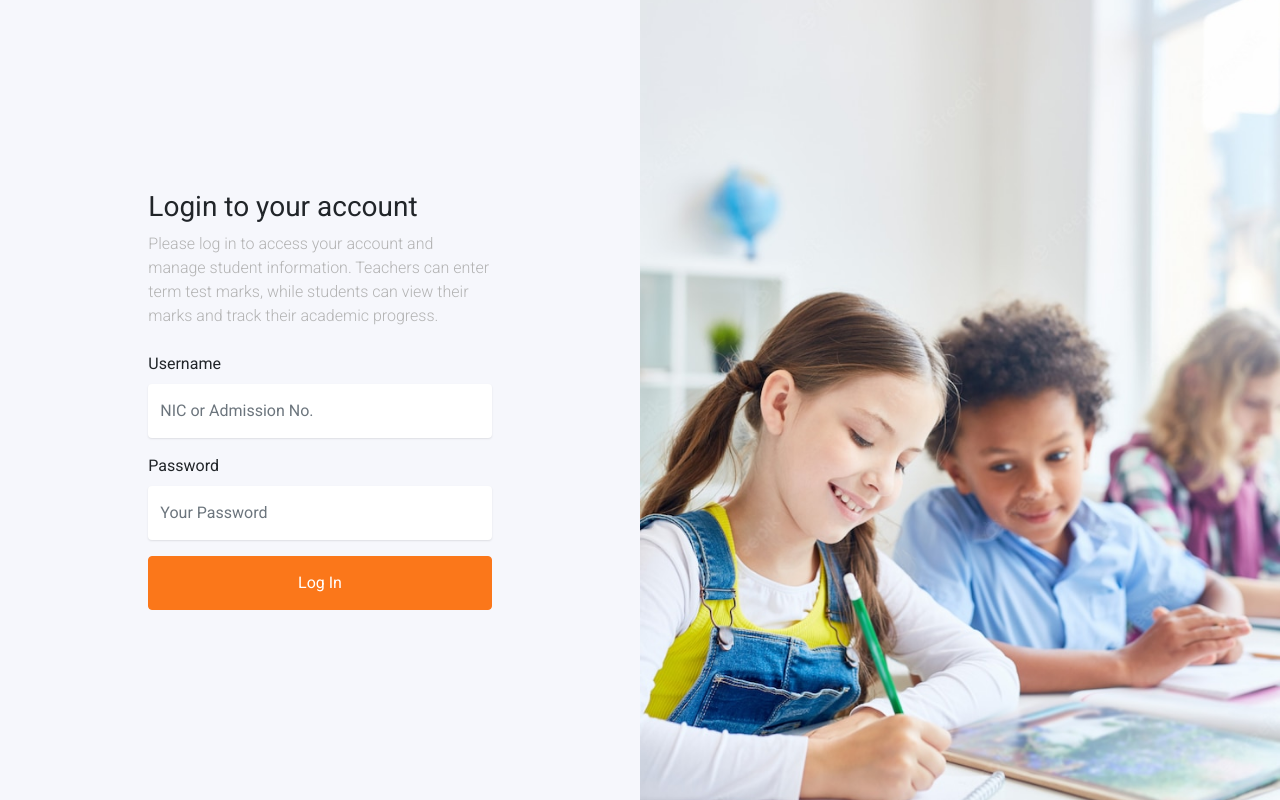
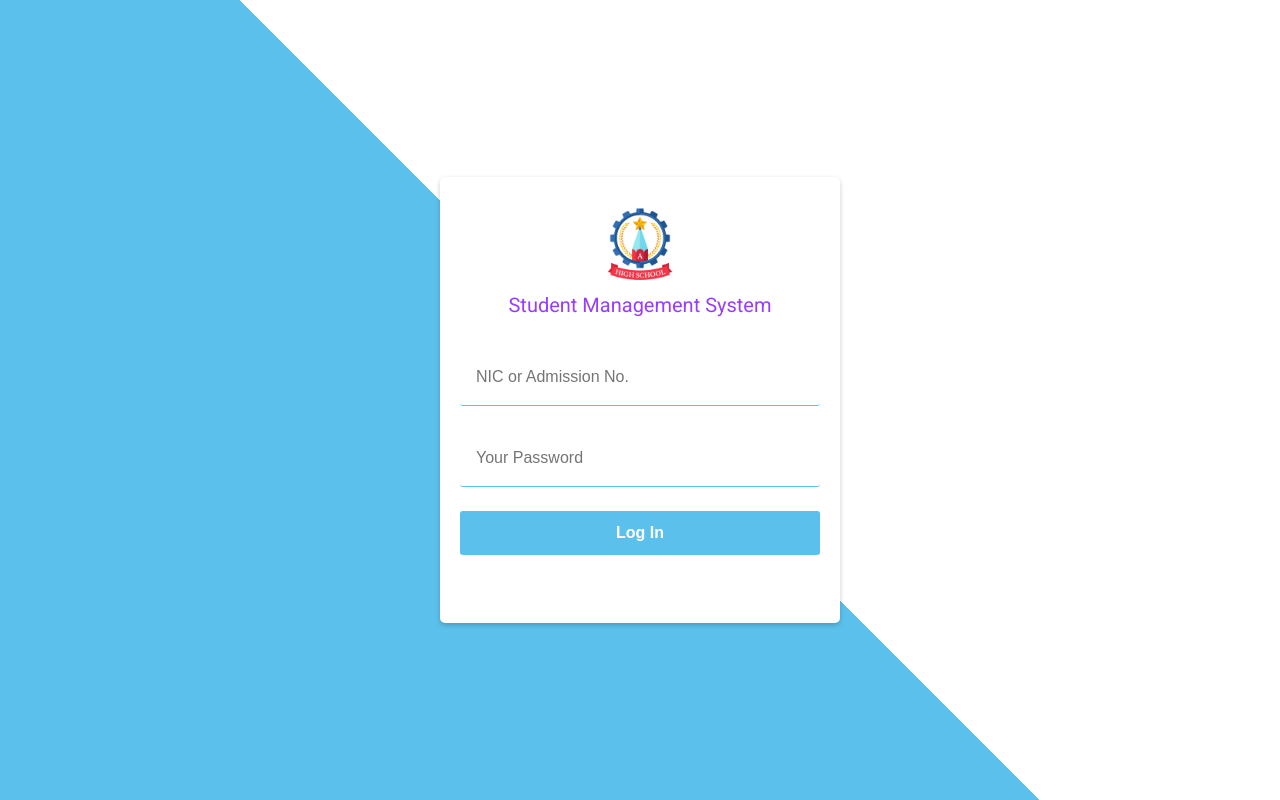
Before and after one commit to ogolafreeman/SMS, a PHP site: page / in a window 1280 px wide. Run offline with PHP 8.4, Linux system fonts and the light colour scheme; some libraries are stand-ins or nearby versions.

Commit message:
page UI Updated

```diff
--- a/index.php
+++ b/index.php
@@ -9,56 +9,53 @@
     <meta http-equiv="X-UA-Compatible" content="IE=edge">
     <meta name="viewport" content="width=device-width, initial-scale=1.0">
     <title>Student Management System</title>
-    <link rel="shortcut icon" href="Media/Richmond Colleg LOGO.png" type="image/x-icon">
+    <link rel="shortcut icon" href="https://img.freepik.com/free-vector/hand-drawn-pencil-high-school-logo_23-2149689302.jpg?w=900&t=st=1694527035~exp=1694527635~hmac=8e02c01f5752c7f5d7ff35f802f5c0943179870c4028ad3a81221ef9cc71300d" type="image/x-icon">
     <link rel="stylesheet" href="css/bootstrap.min.css">
     <link rel="stylesheet" href="css/style_home.css">
+    <link rel="stylesheet" href="./css/login.css">
+    <link rel="stylesheet" href="./css/preloader.css">
     <script src="https://cdn.jsdelivr.net/npm/sweetalert2@11"></script>
-    <title>Student Management System</title>
 </head>
 
 <body>
-    <div class="d-lg-flex half">
-        <div class="bg order-1 order-md-2" style="background-image: url('Media/kids.jpg'); background-position: center; background-size: cover;"></div>
-        <div class="contents order-2 order-md-1">
-            <div class="container">
-                <div class="row align-items-center justify-content-center">
-                    <div class="col-md-7">
-                        <h3>Login to your account</h3>
-                        <?php if (isset($_GET['error'])) { ?>
-                            <script>
-                                Swal.fire({
-                                    icon: 'warning',
-                                    title: 'Oops...',
-                                    text: "<?= $_GET['error'] ?>"
-                                })
-                            </script>
-                        <?php } ?>
-                        <p class="mb-4">Please log in to access your account and manage student information.
-                            Teachers can enter term test marks, while students can view their marks and track
-                            their academic progress.</p>
-                        <form action="data/login-data.php" method="post">
-                            <div class="form-group first">
-                                <label for="username">Username</label>
-                                <input type="text" class="form-control" placeholder="NIC or Admission No." id="username" required name="username" autocomplete="off">
-                            </div>
-                            <div class="form-group last mb-3">
-                                <label for="password">Password</label>
-                                <input type="password" class="form-control" placeholder="Your Password" id="password" required name="password" autocomplete="off">
-                            </div>
-                            <!-- <div class="d-flex mb-5 align-items-center">
-                                <label class="control control--checkbox mb-0"><span class="caption">Remember me</span>
-                                    <input type="checkbox" checked="checked" />
-                                    <div class="control__indicator"></div>
-                                </label>
-                                <span class="ml-auto"><a href="#" class="forgot-pass">Forgot Password</a></span>
-                            </div> -->
-                            <input type="submit" name="login" value="Log In" class="btn btn-block btn-primary">
-                        </form>
-                    </div>
-                </div>
-            </div>
+<div class="preloader">
+    <div class="loading-content">
+      <img id="logo" src="./Media/logo.png" alt="logo">
+      <br><br><br>
+      <p style="background: transparent">Loading...</p>
+      <div class="loading">
+
+      </div>
+    </div>
+  </div>
+
+  <div class="login-container">
+  <?php if (isset($_GET['error'])) { ?>
+        <div class="alert alert-danger" role="alert">
+            <?= $_GET['error'] ?>
         </div>
-    </div>
+    <?php } ?>
+  <img id="logo" src="./Media/logo.png" alt="logo"><br>
+  <h2>Student Management System</h2>
+      <br>
+    <form action="data/login-data.php" method="post">
+
+      <input placeholder="NIC or Admission No." id="username" required name="username" type="text">
+      <input placeholder="Your Password" id="password" required name="password" type="password">
+
+      <button name="login" value="Log In" type="submit" id=submit>Log In</button>
+      <br><br>
+    </form>
+  </div>
+
+
+  <script>
+
+    let timeOut = setTimeout(function() {
+      const preloader = document.querySelector('.preloader')
+      preloader.classList.add('preloader--hidden')
+    }, 3000);
+  </script>
     <script src="js/jquery-3.3.1.min.js"></script>
     <script src="js/popper.min.js"></script>
     <!-- <script src="js/bootstrap.min.js"></script> -->
```
